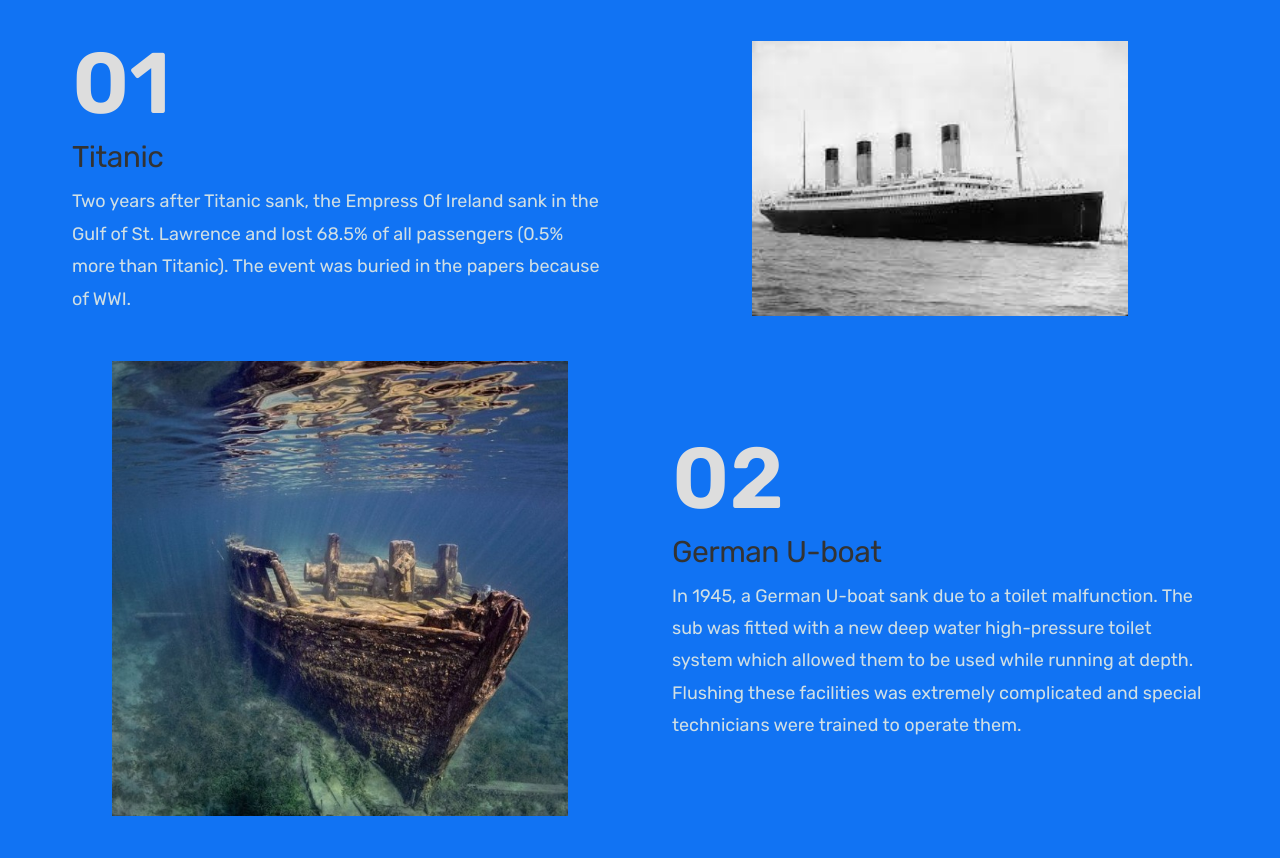
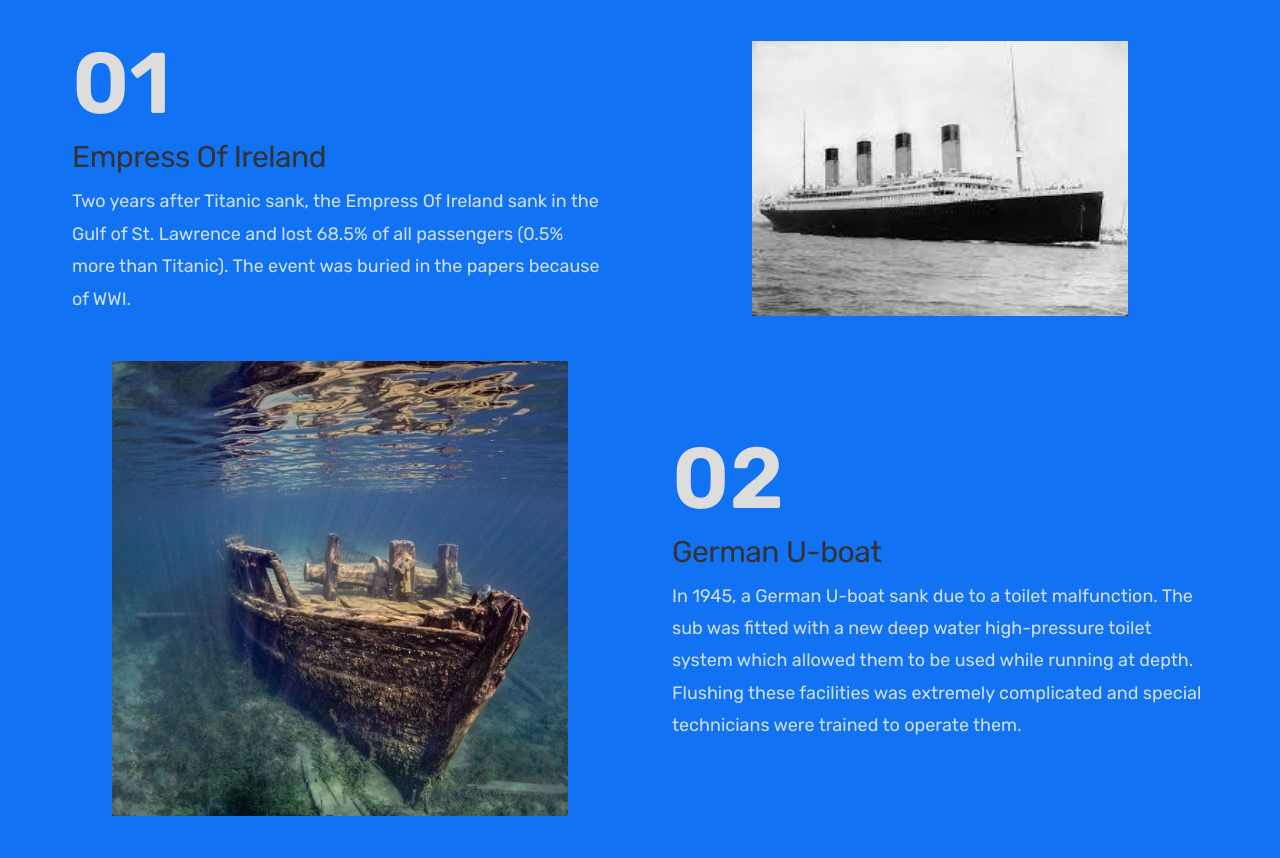
Before and after one commit to georgenasseem/shipwrecks, a plain HTML site: page index.html in a window 1280 px wide. Shown: the part 840-1698 px from the top of the page. Drawn offline with nearby package versions, Linux system fonts and the light colour scheme; some packages are replaced by stand-ins of ours; a script that the page names is missing.

Commit message:
change info

```diff
--- a/index.html
+++ b/index.html
@@ -96,7 +96,7 @@
           <div class="step-text-box">
             <p class="step-number">01</p>
             <h3 class="heading-tertiary2">
-              Titanic
+              Empress Of Ireland
             </h3>
             <p class="step-description">
               Two years after Titanic sank, the Empress Of Ireland sank in the Gulf of St. Lawrence and lost 68.5% of all passengers (0.5% more than Titanic). The event was buried in the papers because of WWI.
```
